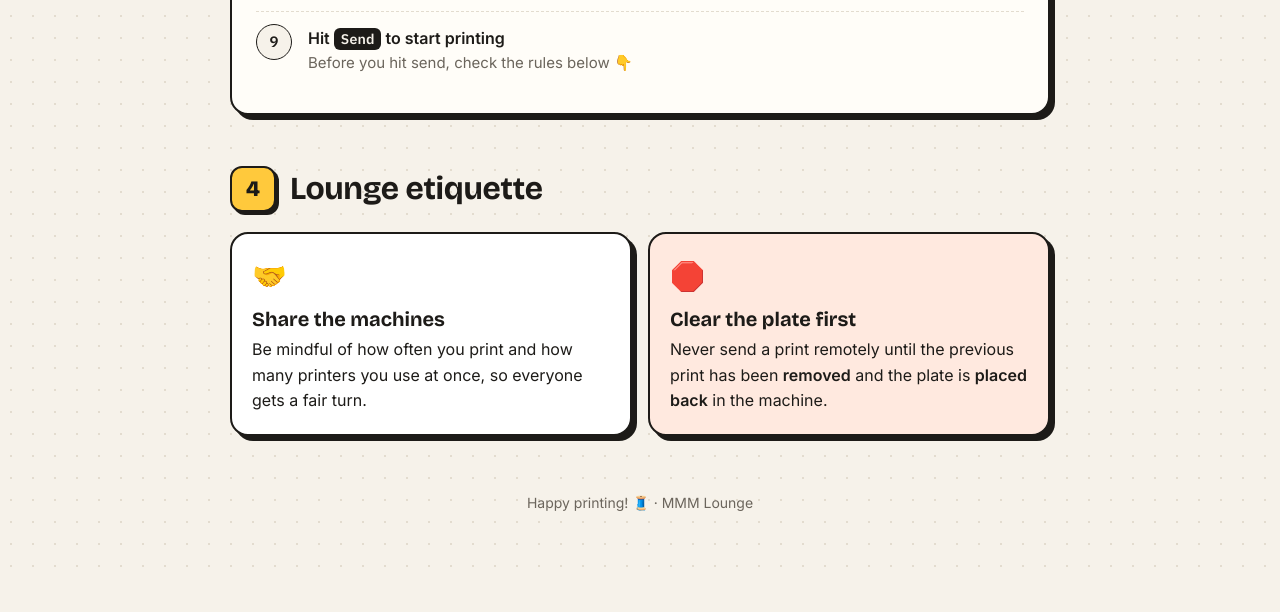
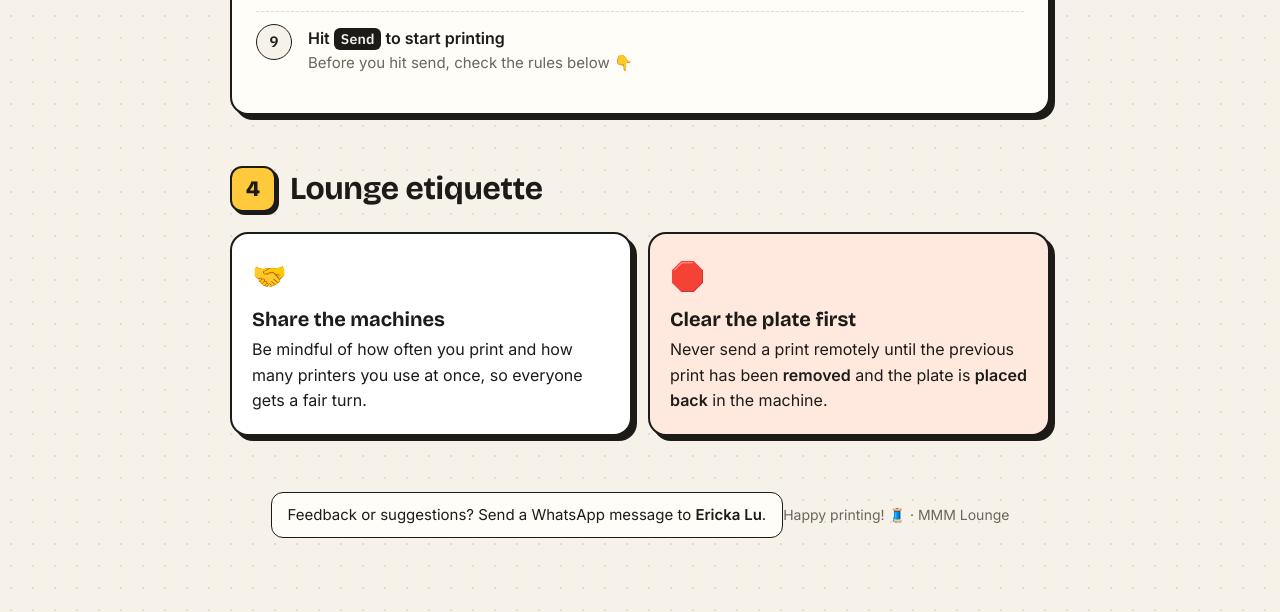
Before and after one commit to erickalu01/mmm-3d-printing-guide, a plain HTML site: page index.html in a window 1280 px wide. Shown: the part 5495-6107 px from the top of the page. Before the commit the page ends 6069 px from the top, so only its background shows below. Drawn offline with nearby package versions, Linux system fonts and the light colour scheme.

Commit message:
Add feedback note to footer

```diff
--- a/index.html
+++ b/index.html
@@ -108,6 +108,7 @@
   .callout{margin-top:16px;padding:14px 16px;border-radius:12px;background:#fff4d6;border:1.5px solid #e9c46a;font-size:15px}
 
   footer{padding:48px 0 60px;color:var(--muted);font-size:14px;text-align:center}
+  .feedback{display:inline-block;margin:0 0 14px;padding:10px 16px;border:1.5px solid var(--ink);border-radius:12px;background:var(--paper);color:var(--ink);font-size:15px}
 </style>
 </head>
 <body>
@@ -339,7 +340,7 @@
 
 </main>
 
-<footer>Happy printing! 🧵 · MMM Lounge</footer>
+<footer><p class="feedback">Feedback or suggestions? Send a WhatsApp message to <b>Ericka Lu</b>.</p>Happy printing! 🧵 · MMM Lounge</footer>
 
 <script>
   document.querySelectorAll('[data-copy]').forEach(b=>{
```
